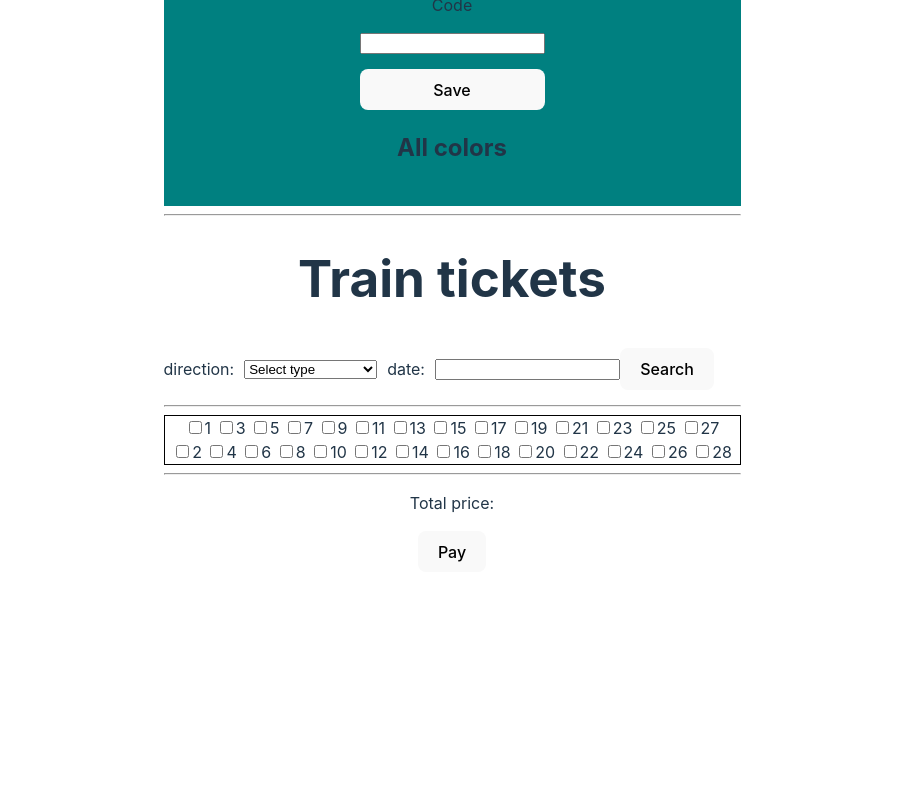
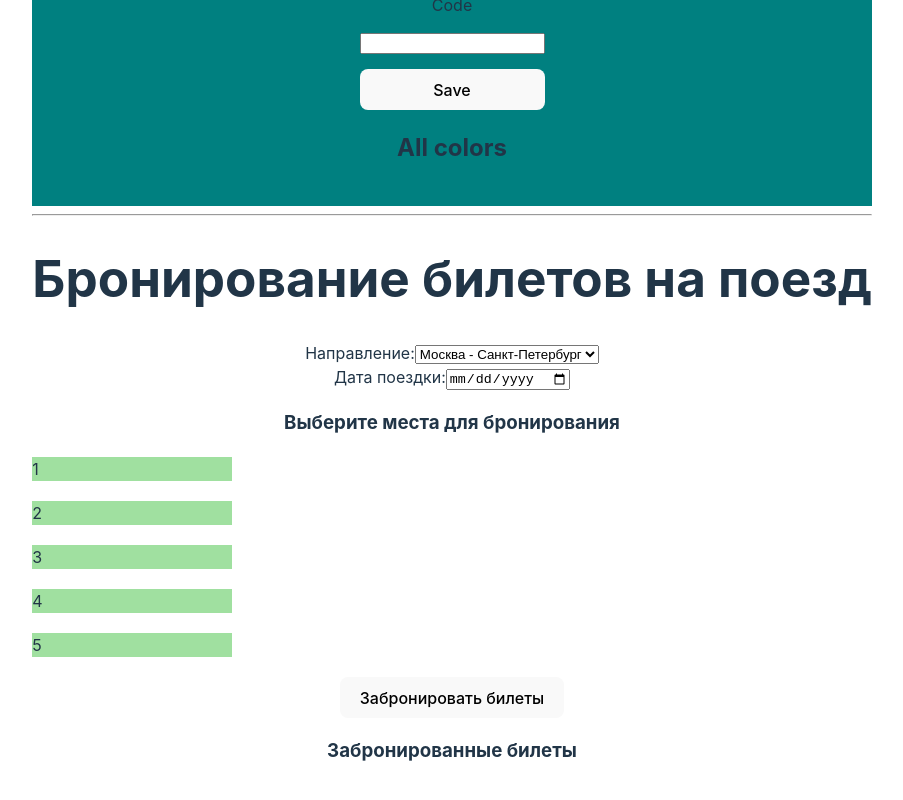
Before and after one commit to Anastasuaya/vue-project, a Vue app: page / in a window 1280 px wide. Shown: the part 1429-2229 px from the top of the page, without its empty margins (188-1091 px from the left). Before the commit the page ends 2033 px from the top, so only its background shows below. Built offline with nearby package versions, Linux system fonts and the light colour scheme.

Commit message:
train not done

```diff
--- a/src/components/Train.vue
+++ b/src/components/Train.vue
@@ -1,72 +1,120 @@
 <!-- Module 5 week 14. Задание 6. -->
 <template>
 
-<div>
-  <h1>Train tickets</h1>
-  <div style="display: flex; align-items: center;">
-      <p style="padding-right: 10px;">direction:</p>
-  <select v-model="select">
-  <option value="">Select type</option>
-  <option value="Sochi">Sochi-Krasnodar 1</option>
-  </select>
-  <p style="padding-right: 10px; padding-left: 10px;">date:</p>
-  <input type="text">
-  <button>Search</button>
+<div id="App">
+
+  <h1>Бронирование билетов на поезд</h1>
+
+  <div>
+    <label for="direction">Направление:</label>
+    <select v-model="selectedDirection" id="direction">
+      <option v-for="direction in directions" :key="direction" :value="direction">{{ direction }}</option>
+    </select>
   </div>
 
+  <div>
+    <label for="date">Дата поездки:</label>
+    <input type="date" v-model="selectedDate" id="date" />
+  </div>
+
+<h3>Выберите места для бронирования</h3>
+    <div  class="seats"
+      v-for="seat in seats"
+      :key="seat.number"
+      :class="{'booked': bookedSeats.includes(seat.number), 'available': !bookedSeats.includes(seat.number)}"
+      @click="toggleSeat(seat.number)"
+    >
+      {{ seat.number }}
+    </div>
+
+    <button @click="bookTickets">Забронировать билеты</button>
+
+<h3>Забронированные билеты</h3>
+<ul>
+  <li v-for="ticket in bookedTickets" :key="ticket.id">{{ ticket.details }}</li>
+</ul>
 </div>
 
-<hr>
-
-<div style="border: 1px solid black; width: 575px;">
- <div>
-  <input type="checkbox">1
-  <input type="checkbox">3
-  <input type="checkbox">5
-  <input type="checkbox">7
-  <input type="checkbox">9
-  <input type="checkbox">11
-  <input type="checkbox">13
-  <input type="checkbox">15
-  <input type="checkbox">17
-  <input type="checkbox">19
-  <input type="checkbox">21
-  <input type="checkbox">23
-  <input type="checkbox">25
-  <input type="checkbox">27
- </div>
- <div>
-  <input type="checkbox">2
-  <input type="checkbox">4
-  <input type="checkbox">6
-  <input type="checkbox">8
-  <input type="checkbox">10
-  <input type="checkbox">12
-  <input type="checkbox">14
-  <input type="checkbox">16
-  <input type="checkbox">18
-  <input type="checkbox">20
-  <input type="checkbox">22
-  <input type="checkbox">24
-  <input type="checkbox">26
-  <input type="checkbox">28
- </div>
-</div>
-
-<hr>
-
-<p>Total price:</p>
-<button type="submit">Pay</button>
 </template>
 
 <script setup lang="ts">
-import {ref} from 'vue'
+import { ref} from 'vue'
 
 
-const select = ref('')
+
+const directions = ref(['Москва - Санкт-Петербург', 'Краснодар - Ростов', 'Новосибирск - Омск'])
+  const seats = ref([{ number: 1 }, { number: 2 }, { number: 3 }, { number: 4 }, { number: 5 }])
+  const bookedSeats = ref<number[]>([])
+  const bookedTickets = ref<{ id: number; details: string }[]>([])
+  const selectedDirection = ref<string>(directions.value[0])
+  const selectedDate = ref<string>('')
+
+    // Метод для выбора места
+    const toggleSeat = (seatNumber: number) => {
+    if (bookedSeats.value.includes(seatNumber)) {
+      bookedSeats.value = bookedSeats.value.filter(seat => seat !== seatNumber)
+    } else {
+      bookedSeats.value.push(seatNumber)
+    }
+  }
+
+  const bookTickets = () => {
+  if (bookedSeats.value.length === 0 || !selectedDate.value) {
+    alert('Пожалуйста, выберите места и дату!')
+    return
+  }
+
+  const ticketDetails = `Направление: ${selectedDirection.value}, Дата: ${selectedDate.value}, Места: ${bookedSeats.value.join(', ')}`
+  const ticket = {
+    id: bookedTickets.value.length + 1,
+    details: ticketDetails,
+  }
+
+  bookedTickets.value.push(ticket)
+  bookedSeats.value = [] // Сбросить выбранные места
+  selectedDate.value = '' // Сбросить дату
+
+  return {
+  directions,
+  seats,
+  bookedSeats,
+  bookedTickets,
+  selectedDirection,
+  selectedDate,
+  toggleSeat,
+  bookTickets,
+}
+}
 
 </script>
 
 <style scoped>
 
+.seats {
+display: flex;
+flex-wrap: wrap;
+max-width: 200px;
+margin: 20px 0;
+}
+
+.seats div {
+width: 40px;
+height: 40px;
+border: 1px solid #000;
+margin: 5px;
+display: flex;
+justify-content: center;
+align-items: center;
+cursor: pointer;
+}
+
+.available {
+background-color: #a0e0a0; /* Зеленый для доступных */
+}
+
+.booked {
+background-color: #e0a0a0; /* Красный для забронированных */
+cursor: not-allowed;
+}
+
 </style>
```
